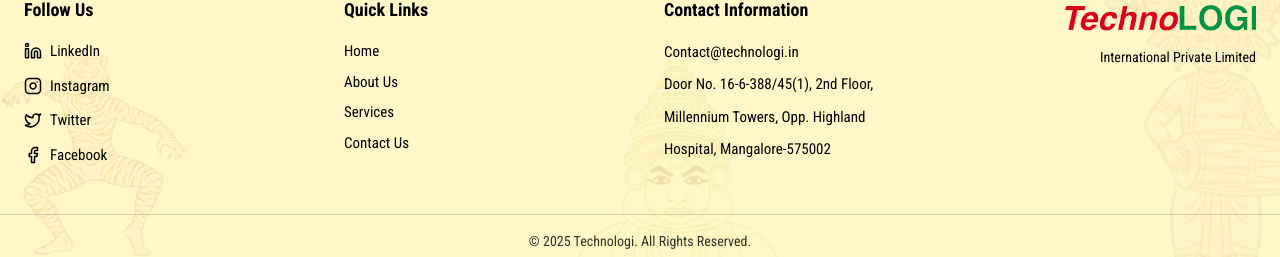
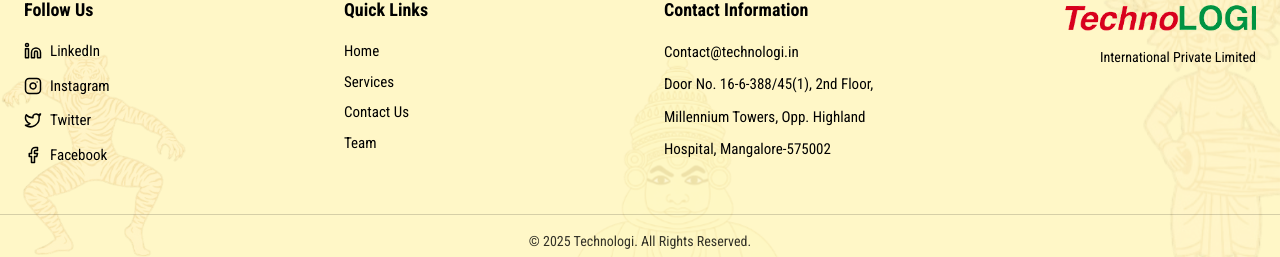
Before and after one commit to ShreyasSondur/technpLOGI, a Next.js app: page / in a window 1280 px wide. Shown: the part 3272-3529 px from the top of the page. Built offline with nearby package versions, Linux system fonts and the light colour scheme; no server answers.

Commit message:
Add 'Team' link to Footer component

```diff
--- a/components/Footer.jsx
+++ b/components/Footer.jsx
@@ -71,9 +71,9 @@ export default function Footer({ themeOn }) {
           <h3 className="font-semibold text-lg mb-4">Quick Links</h3>
           <ul className="space-y-2 text-[15px] font-medium">
             <li className="cursor-pointer hover:underline">Home</li>
-            <li className="cursor-pointer hover:underline">About Us</li>
             <li className="cursor-pointer hover:underline">Services</li>
             <li className="cursor-pointer hover:underline">Contact Us</li>
+            <li className="cursor-pointer hover:underline">Team</li>
           </ul>
         </div>
 
```
